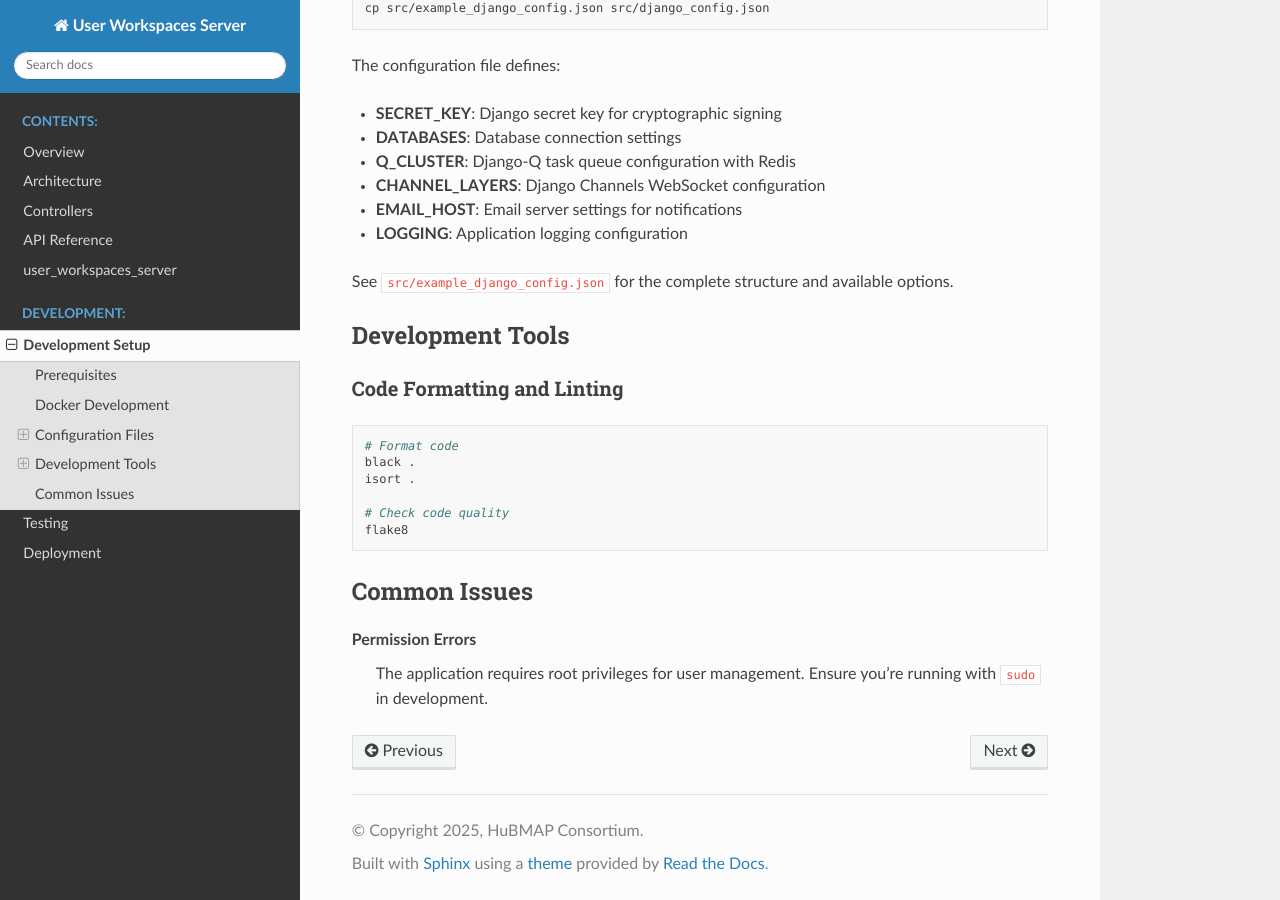
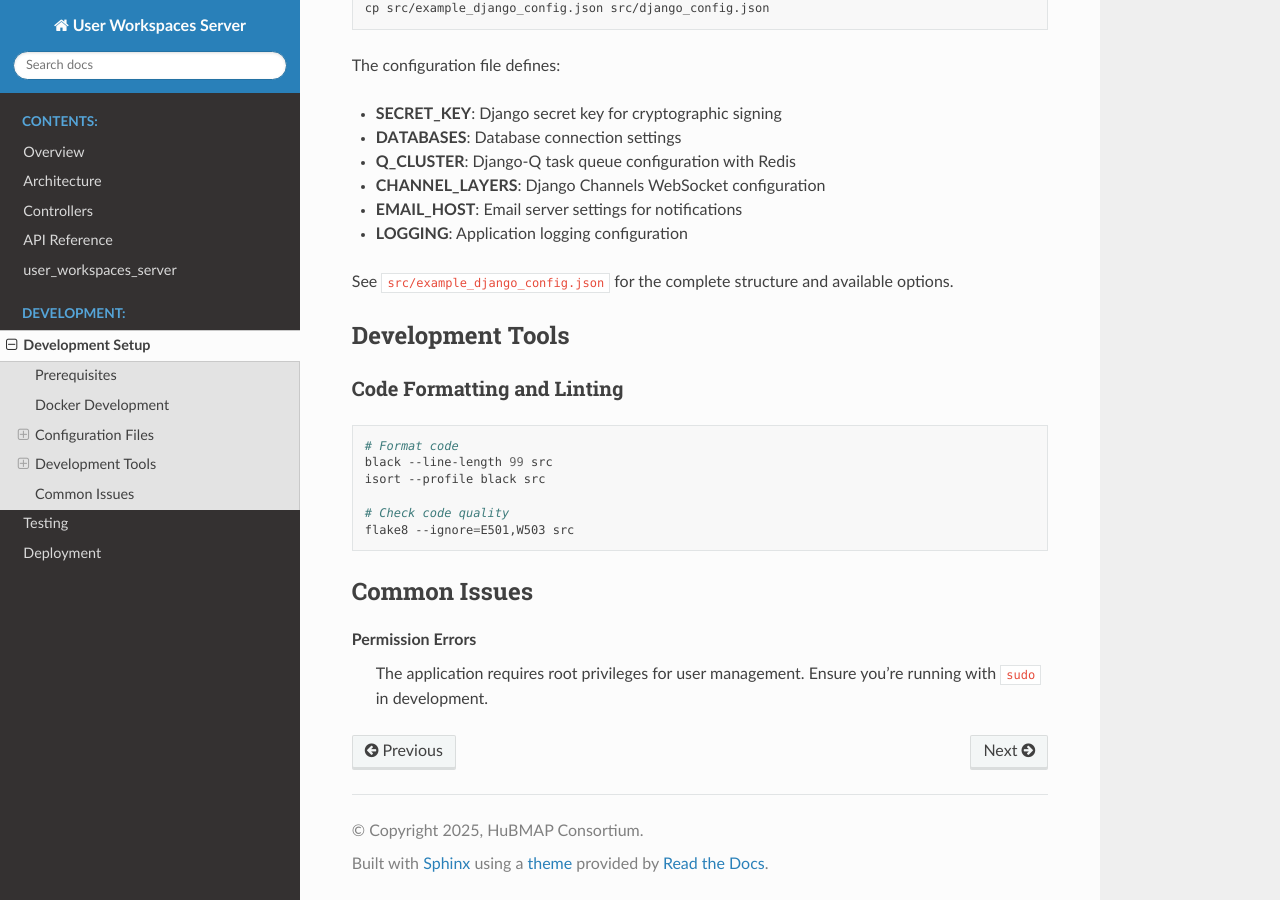
Before and after one commit to hubmapconsortium/user_workspaces_server, a Sphinx documentation site: the page built from docs/setup.rst, in a window 1280 px wide and 900 px high, scrolled down 1347 px. Built offline with Sphinx 7.4.7 and the Read the Docs theme 3.1.0, drawn with Linux system fonts in a browser that asks for light colours; formulas are drawn with MathJax 3; pages that are not in the unit, such as notebooks, are missing from menus.

Commit message:
General: Last set of edits

```diff
--- a/docs/setup.rst
+++ b/docs/setup.rst
@@ -77,11 +77,11 @@ Code Formatting and Linting
 .. code-block:: bash
 
    # Format code
-   black .
-   isort .
+   black --line-length 99 src
+   isort --profile black src
 
    # Check code quality
-   flake8
+   flake8 --ignore=E501,W503 src
 
 Common Issues
 ---------------
```
